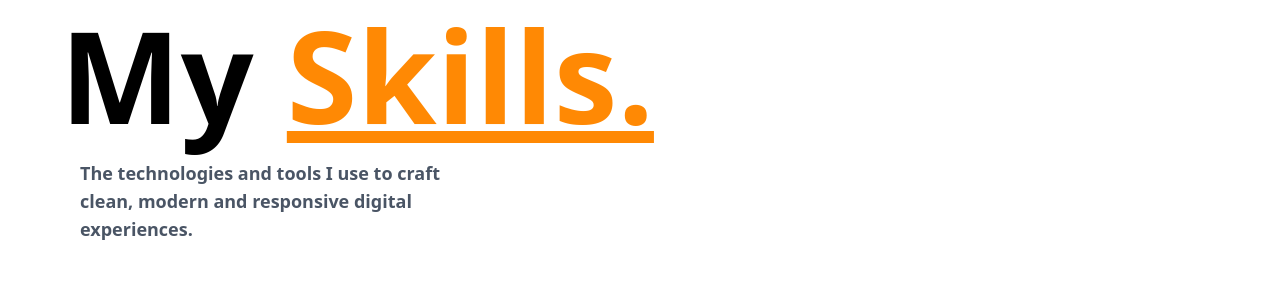
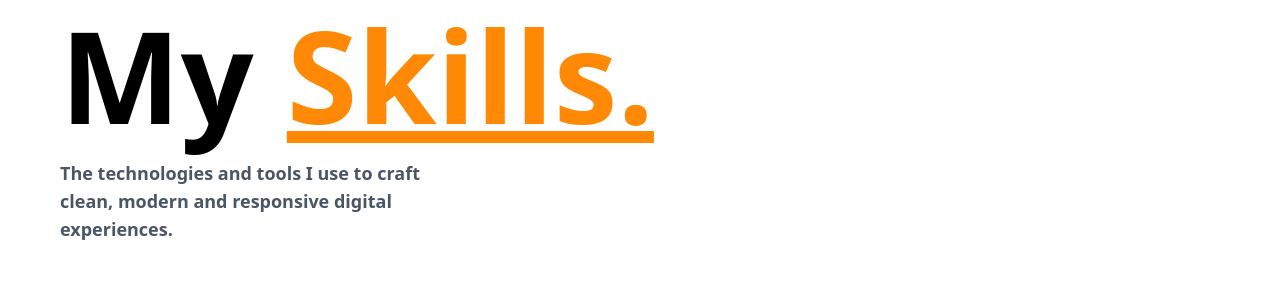
Before and after one commit to kaihere14/Portfolio-2, a React (Vite) app: page / in a window 1280 px wide. Shown: the part 3280-3573 px from the top of the page. Built offline with nearby package versions, Linux system fonts and the light colour scheme; a web font is replaced by a local one.

Commit message:
fixed alignment issue causing in small devices in project section

```diff
--- a/src/Components/Skills.jsx
+++ b/src/Components/Skills.jsx
@@ -8,7 +8,7 @@ const Skills = () => {
 
       <div className="texts w-full ml-5 lg:ml-15 ">
         <h1 className='text-6xl lg:text-9xl  font-["balo"] font-bold'>My <span className='text-orange-400 underline'>Skills.</span></h1>
-        <p className='w-full lg:w-1/3 pt-5 sm:px-5 font-semibold text-lg text-gray-600 '>The technologies and tools I use to craft clean, modern and responsive digital experiences.</p>
+        <p className='w-full lg:w-1/3 pt-5 pr-7  font-semibold text-lg text-gray-600 '>The technologies and tools I use to craft clean, modern and responsive digital experiences.</p>
       </div>
 
       <div className="frontend  w-full mt-20 flex flex-col items-center gap-10">
```
